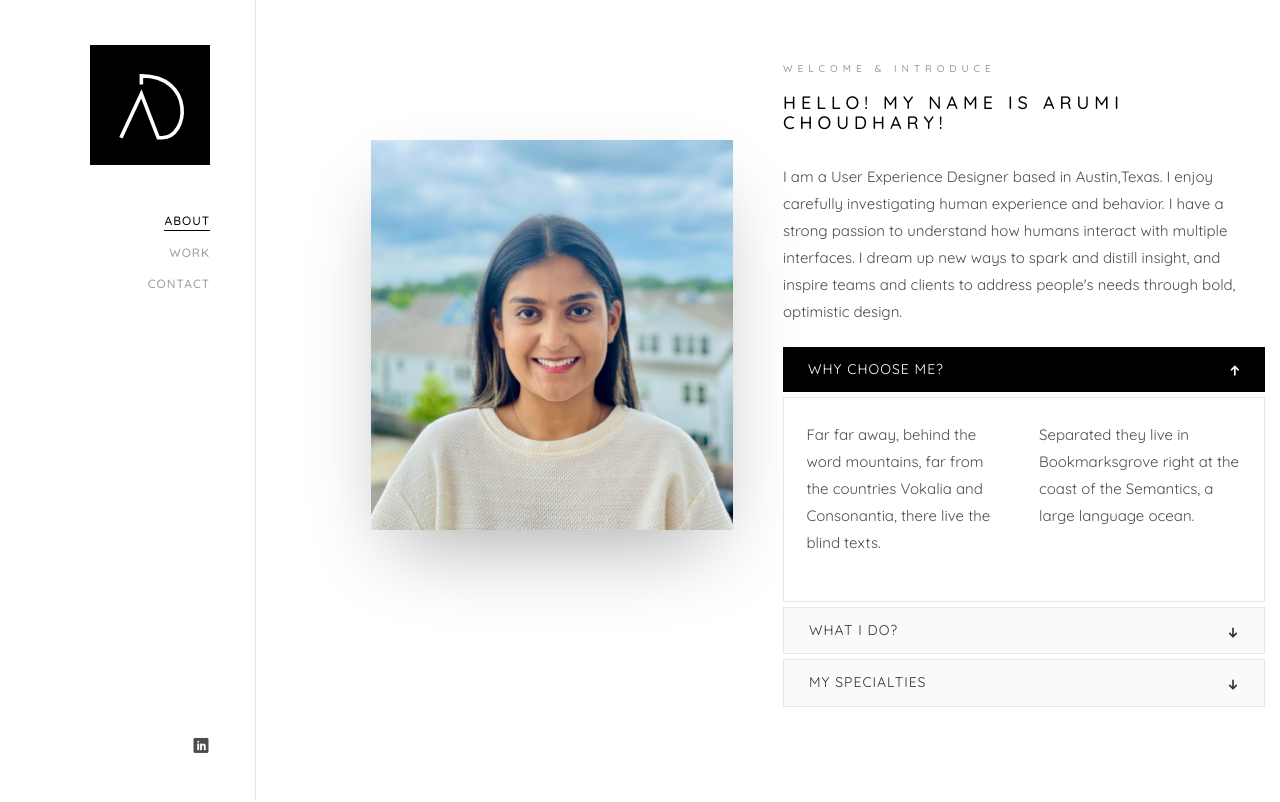
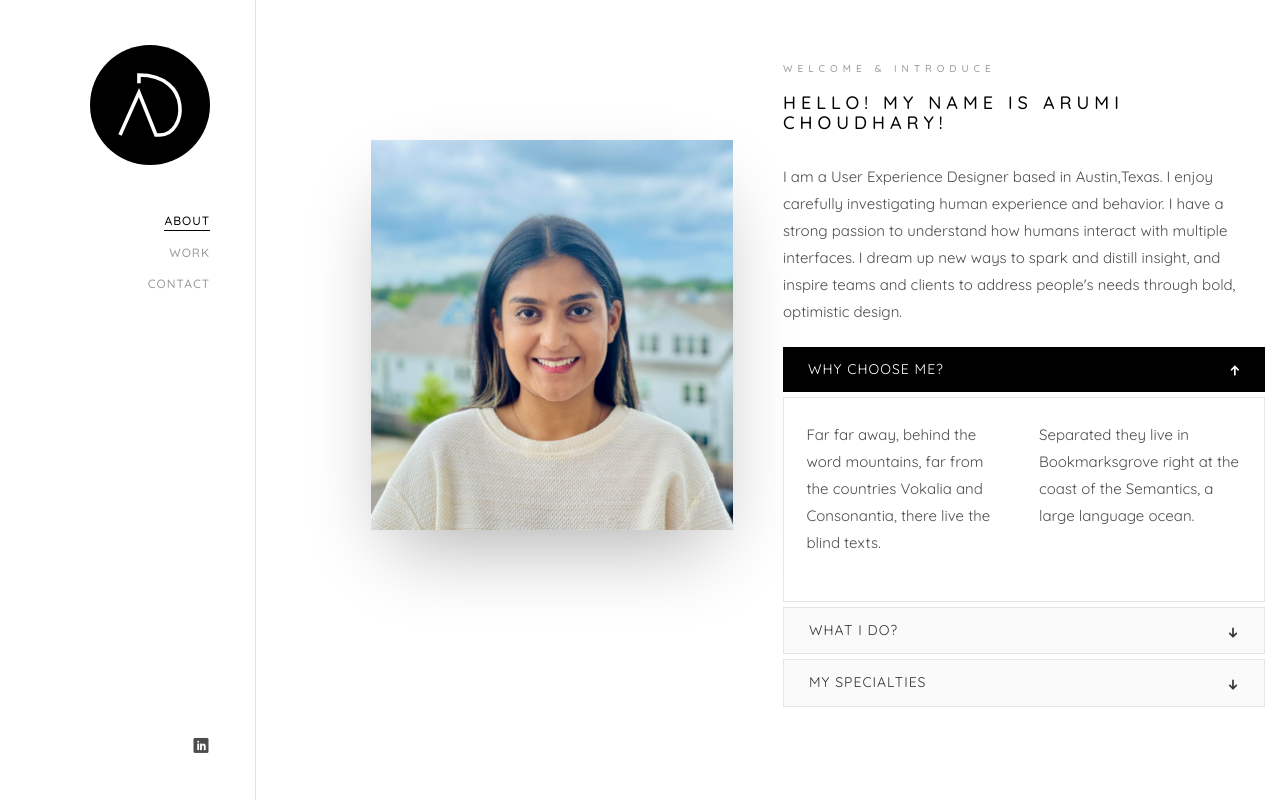
Before and after one commit to timothyaltemus/arumi.design, a React (Create React App) app: page / in a window 1280 px wide. Shown: the top 802 px of the page. Built offline with nearby package versions, Linux system fonts and the light colour scheme.

Commit message:
feat: change logo to circle logo on sidebar

```diff
--- a/src/components/sidebar/Sidebar.tsx
+++ b/src/components/sidebar/Sidebar.tsx
@@ -1,6 +1,6 @@
 import { Link, useLocation } from 'react-router-dom';
 import styles from './Sidebar.module.css';
-import logoSquare from '../../logo-square.svg';
+import logo from '../../logo.svg';
 import { useState } from 'react';
 
 const KNOWN_ROUTES = [/^\/about/, /^\/contact/, /^\/work/, /^\/work\/.*/];
@@ -57,10 +57,7 @@ const Sidebar = () => {
       </div>
       <aside id="colorlib-aside" className={sidebarClasses}>
         <div className={styles['logo-container']}>
-          <img
-            src={logoSquare}
-            className={styles.logo}
-            alt="Arumi Design"></img>
+          <img src={logo} className={styles.logo} alt="Arumi Design"></img>
         </div>
         <nav id="colorlib-main-menu" role="navigation">
           <ul>
```
Also changed, not shown: public/logo192.png (deleted), public/logo512.png (deleted).
